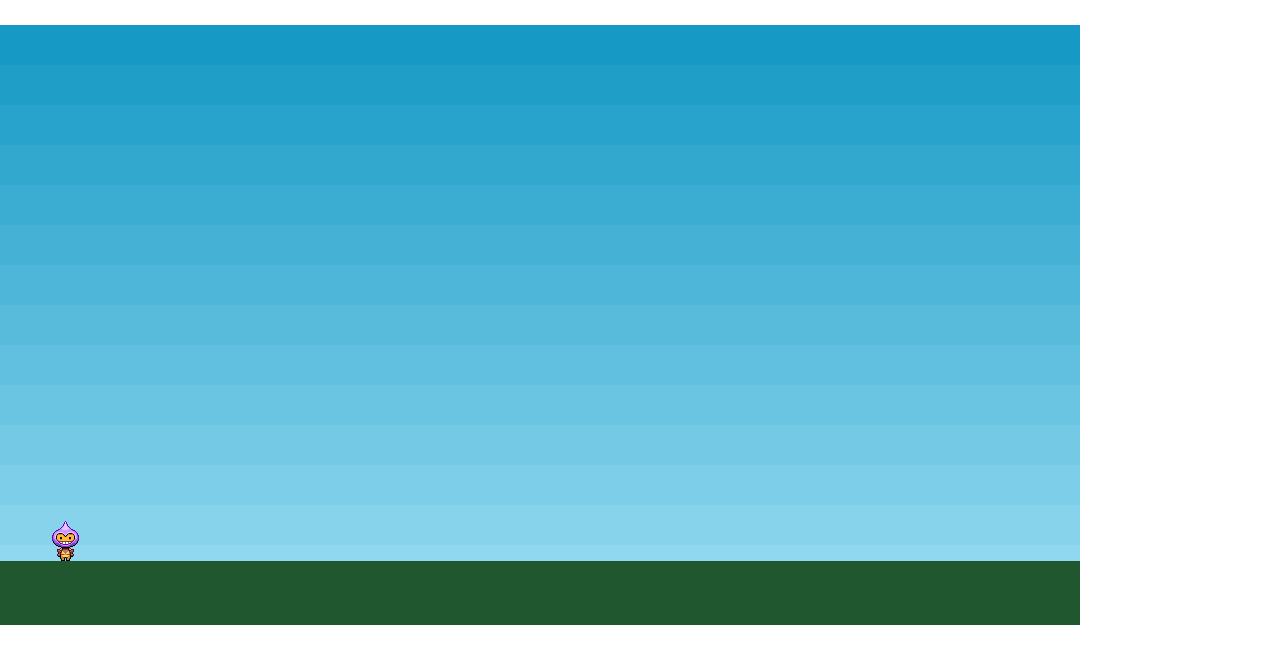
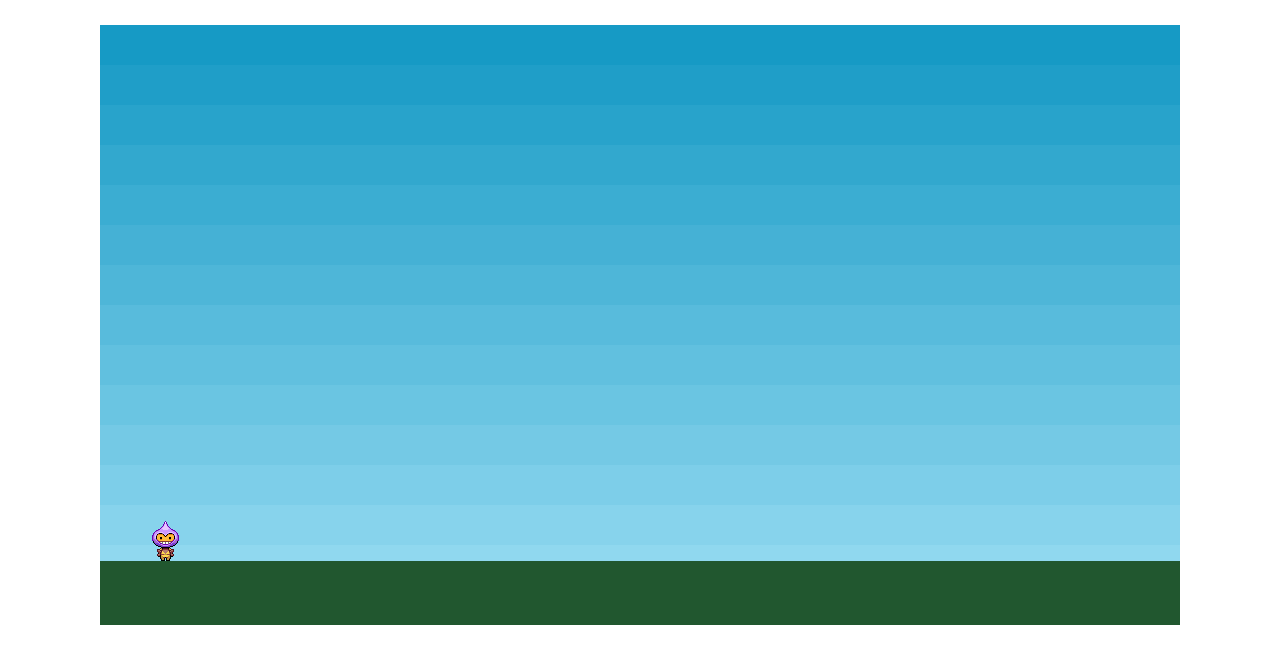
Before and after one commit to kyle-hall/first-phaser-game, a website: page game/index.html in a window 1280 px wide. Drawn offline with Linux system fonts and the light colour scheme.

Commit message:
centers game viewport in screen

```diff
--- a/game/styles/main.css
+++ b/game/styles/main.css
@@ -6,3 +6,9 @@ body {
   padding-bottom: 0;
   padding-top: 25px;
 }
+
+canvas {
+    max-width: 90%;
+    margin-left: auto;
+    margin-right: auto;
+}
```
